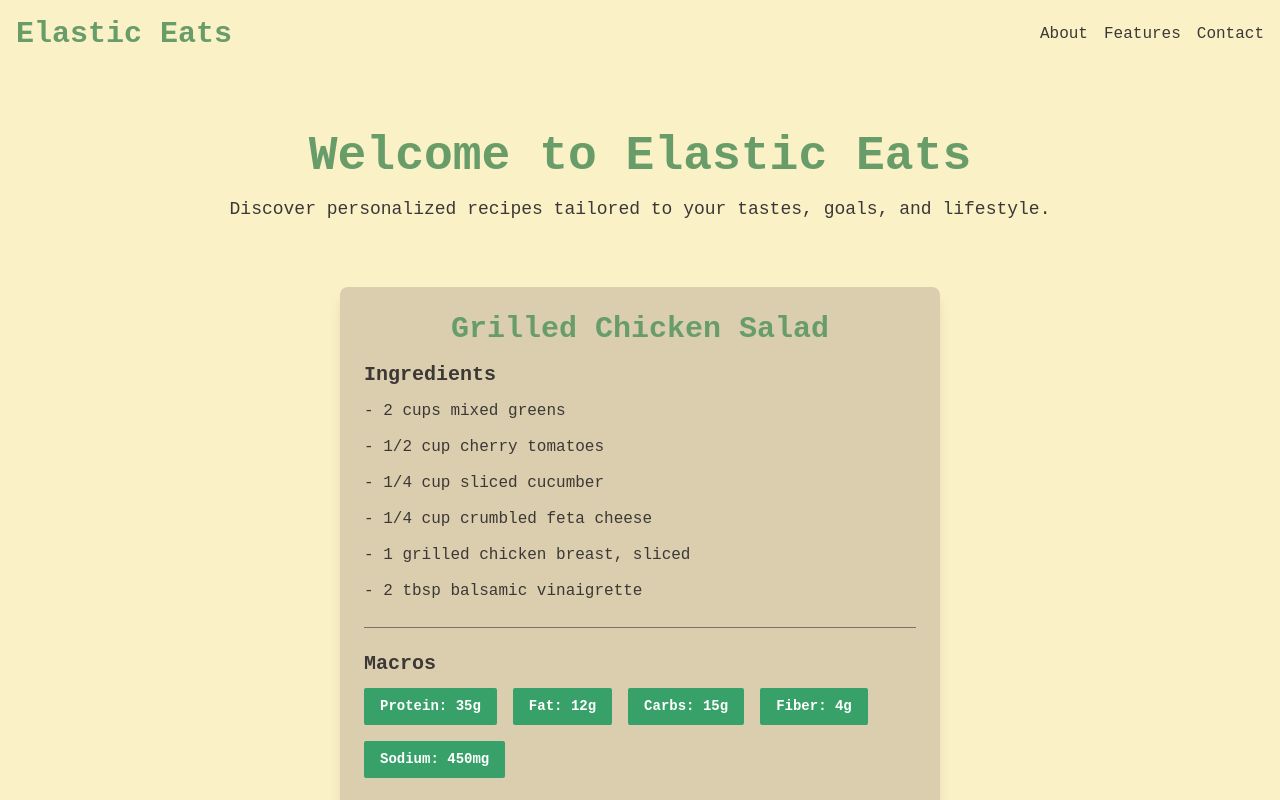
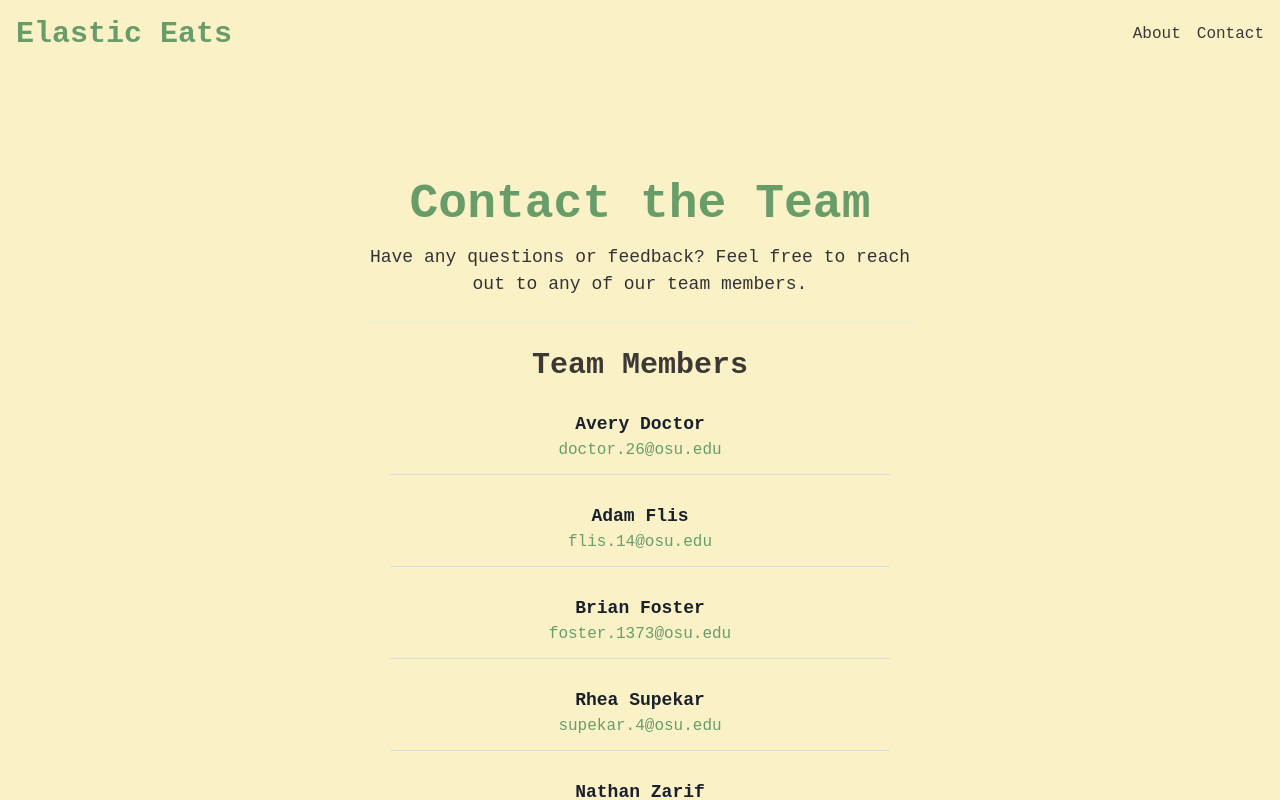
Before and after one commit to rheas44/CSE5914Project, a React (Vite) app in the folder elastic-eats-ui/: page /contact in a window 1280 px wide. Shown: the top 800 px of the page. Built offline with nearby package versions, Linux system fonts and the light colour scheme.

Commit message:
Added rotuing for the about and contact pages as well as modified them.

```diff
--- a/elastic-eats-ui/package.json
+++ b/elastic-eats-ui/package.json
@@ -10,6 +10,7 @@
     "preview": "vite preview"
   },
   "dependencies": {
+    "@chakra-ui/icons": "^2.2.4",
     "@chakra-ui/react": "^2.10.4",
     "@emotion/react": "^11.14.0",
     "@emotion/styled": "^11.14.0",
--- a/elastic-eats-ui/src/App.jsx
+++ b/elastic-eats-ui/src/App.jsx
@@ -3,6 +3,9 @@ import { useState } from 'react'
 import Recipe from './components/recipe'
 import LandingHeader from './components/landing-header'
 import LandingFooter from './components/landing-footer'
+import About from './pages/about';
+import Contact from './pages/contact';
+import { BrowserRouter as Router, Routes, Route } from 'react-router-dom';
 
 const mockRecipe = {
   title: "Grilled Chicken Salad",
@@ -31,19 +34,38 @@ const mockRecipe = {
   ],
 }
 
+//builds the homepage
+function Home() {
+  return (
+    <Box textAlign="center" p={6}>
+        <Heading size="2xl" color="accent.green" mb={4} fontFamily="heading">
+          Welcome to Elastic Eats
+        </Heading>
+        <Text fontSize="lg" mb={6}>
+          Discover personalized recipes tailored to your tastes, goals, and lifestyle.
+        </Text>
+      <Recipe recipe={mockRecipe} />
+    </Box>
+  );
+}
+
 function App() {
-  const [count, setCount] = useState(0)
-
   return (
     <Box bg="primary.light" minH="100vh" fontFamily="body">
+      <Router>
+        <LandingHeader />
 
-      <LandingHeader />
+        {/* Routes for different pages */}
+        <Routes>
+          <Route path="/" element={<Home />} />
+          <Route path="/about" element={<About />} />
+          <Route path="/contact" element={<Contact />} />
+        </Routes>
 
-      <Recipe recipe={mockRecipe} />
-
-      <LandingFooter />
+        <LandingFooter />
+      </Router>
     </Box>
-  )
+  );
 }
 
 export default App
--- a/elastic-eats-ui/src/components/landing-header.jsx
+++ b/elastic-eats-ui/src/components/landing-header.jsx
@@ -1,4 +1,5 @@
 import { Box, Flex, Heading, Button, Text, Link, Image } from '@chakra-ui/react'
+import { Link as RouterLink } from 'react-router-dom';
 
 const LandingHeader = () => {
 return (
@@ -14,13 +15,10 @@ return (
           Elastic Eats
         </Heading>
         <Flex gap={4}>
-          <Link href="#about" color="text.basic">
+          <Link as={RouterLink} to="/about" color="text.basic">
             About
           </Link>
-          <Link href="#features" color="text.basic">
-            Features
-          </Link>
-          <Link href="#contact" color="text.basic">
+          <Link as={RouterLink} to="/contact" color="text.basic">
             Contact
           </Link>
         </Flex>
@@ -38,12 +36,6 @@ return (
         color="text.basic"
         borderRadius="lg"
       >
-        <Heading size="2xl" color="accent.green" mb={4} fontFamily="heading">
-          Welcome to Elastic Eats
-        </Heading>
-        <Text fontSize="lg" mb={6}>
-          Discover personalized recipes tailored to your tastes, goals, and lifestyle.
-        </Text>
 
       </Flex>
     </>
--- /dev/null
+++ b/elastic-eats-ui/src/pages/about.jsx
@@ -0,0 +1,53 @@
+import { Box, Heading, Text, List, ListItem, ListIcon, Divider } from '@chakra-ui/react';
+import { CheckCircleIcon } from '@chakra-ui/icons';
+
+const About = () => {
+  return (
+    <Box maxW="800px" mx="auto" textAlign="center" p={6}>
+      <Heading size="2xl" color="accent.green" mb={4}>
+        About Elastic Eats
+      </Heading>
+      <Text fontSize="lg" color="text.dark" mb={6}>
+        Elastic Eats is a cutting-edge recipe management system that leverages modern web technologies
+        to deliver a fast, user-friendly, and personalized cooking experience.
+      </Text>
+
+      <Divider my={6} />
+
+      <Heading size="lg" color="text.basic" mb={4}>
+        Technologies Used
+      </Heading>
+      <List spacing={3} textAlign="left" mx="auto" maxW="600px">
+        <ListItem>
+          <ListIcon as={CheckCircleIcon} color="accent.green" />
+          <strong>Vite</strong> - Lightning-fast development bundler for modern web applications.
+        </ListItem>
+        <ListItem>
+          <ListIcon as={CheckCircleIcon} color="accent.green" />
+          <strong>React</strong> - A powerful front-end library for building user interfaces.
+        </ListItem>
+        <ListItem>
+          <ListIcon as={CheckCircleIcon} color="accent.green" />
+          <strong>Chakra UI</strong> - A flexible and accessible component library for styling.
+        </ListItem>
+        <ListItem>
+          <ListIcon as={CheckCircleIcon} color="accent.green" />
+          <strong>Docker</strong> - Used to containerize and manage the application efficiently.
+        </ListItem>
+        <ListItem>
+          <ListIcon as={CheckCircleIcon} color="accent.green" />
+          <strong>Elasticsearch</strong> - Provides high-performance search capabilities.
+        </ListItem>
+      </List>
+
+      <Divider my={6} />
+
+      <Text fontSize="lg" color="text.dark" mt={4}>
+        Our goal is to simplify meal planning and help users discover new recipes tailored to their dietary preferences.
+        Elastic Eats leverages cutting-edge technology to provide a seamless, enjoyable cooking experience.
+      </Text>
+    </Box>
+  );
+};
+
+export default About;
--- /dev/null
+++ b/elastic-eats-ui/src/pages/contact.jsx
@@ -0,0 +1,42 @@
+import { Box, Heading, Text, List, ListItem, Link, Divider, Flex } from '@chakra-ui/react';
+
+const teamMembers = [
+  { name: "Avery Doctor", email: "doctor.26@osu.edu" },
+  { name: "Adam Flis", email: "flis.14@osu.edu" },
+  { name: "Brian Foster", email: "foster.1373@osu.edu" },
+  { name: "Rhea Supekar", email: "supekar.4@osu.edu" },
+  { name: "Nathan Zarif", email: "zarif.3@osu.edu" },
+];
+
+const Contact = () => {
+  return (
+    <Box maxW="600px" mx="auto" textAlign="center" p={6}>
+      <Heading size="2xl" color="accent.green" mb={4}>
+        Contact the Team
+      </Heading>
+      <Text fontSize="lg" color="text.dark" mb={6}>
+        Have any questions or feedback? Feel free to reach out to any of our team members.
+      </Text>
+
+      <Divider my={6} />
+
+      <Heading size="lg" color="text.basic" mb={4}>
+        Team Members
+      </Heading>
+      <List spacing={4} mx="auto" maxW="500px">
+        {teamMembers.map((member, index) => (
+          <ListItem key={index} py={3} borderBottom="1px solid #ddd">
+            <Flex direction="column" align="center">
+              <Text fontSize="lg" fontWeight="bold">{member.name}</Text>
+              <Link href={`mailto:${member.email}`} color="accent.green" fontSize="md">
+                {member.email}
+              </Link>
+            </Flex>
+          </ListItem>
+        ))}
+      </List>
+    </Box>
+  );
+};
+
+export default Contact;
```
Also changed, not shown: 2 other files (tests, documents, lock files or other folders).
